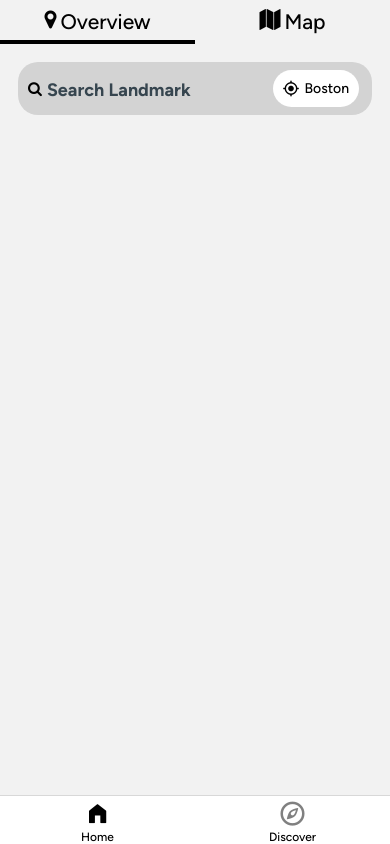
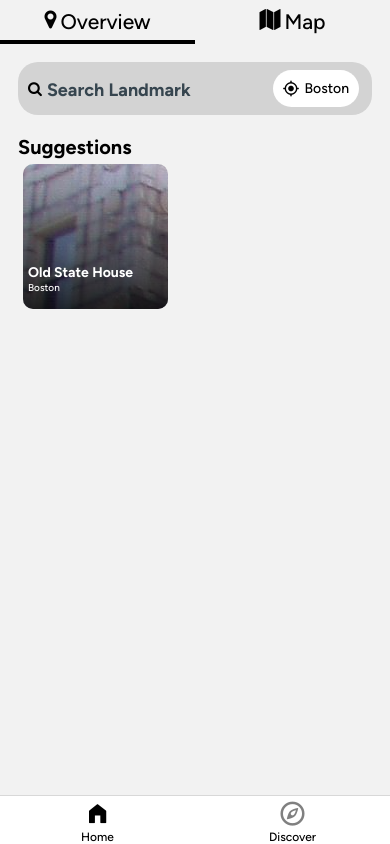
Before and after one commit to tnguy19/GottaSeeEmAll, a React Native app: screen /Home in a window 390 px wide. Built offline with nearby package versions, Linux system fonts and the light colour scheme.

Commit message:
Add location card and placeholder reesource

```diff
--- /dev/null
+++ b/components/Section/OverviewSection.js
@@ -0,0 +1,26 @@
+import { View, StyleSheet, Text} from "react-native";
+import PlaceCard from "./PlaceCard";
+
+export default function OverviewSection({title}){
+    return (
+        <View style={styles.sectionContainer}>
+            <Text style={styles.title}>{title}</Text>
+            <PlaceCard
+                title='Old State House'
+                location='Boston'
+                imageUri={require('../../assets/locationImages/test1.jpg')}
+            />
+        </View>
+    )
+}
+
+const styles = StyleSheet.create({
+    sectionContainer: {
+        marginTop: 20
+    },
+    title: {
+        fontFamily: 'figtree-bold',
+        fontSize: 20
+    },
+
+});
--- /dev/null
+++ b/components/Section/PlaceCard.js
@@ -0,0 +1,61 @@
+import { View, ImageBackground, StyleSheet, Text, Dimensions, TouchableOpacity } from "react-native";
+import { LinearGradient } from "expo-linear-gradient";
+
+const windowWidth = Dimensions.get('window').width;
+const windowHeight = Dimensions.get('window').height;
+
+export default function PlaceCard({ imageUri, title, location }) {
+    return (
+        <TouchableOpacity>
+            <View style={styles.cardContainer}>
+                <ImageBackground
+                    source={imageUri}
+                    style={styles.ImageBackground}
+                    resizeMode="cover"
+                >
+                    <LinearGradient
+                        colors={['transparent', 'rgba(0,0,0,0.8)']}
+                        style={styles.gradient}
+                    >
+                        <View style={styles.textContainer}>
+                            <Text style={styles.title}>{title}</Text>
+                            <Text style={styles.location}>{location}</Text>
+                        </View>
+                    </LinearGradient>
+                </ImageBackground>
+            </View>
+        </TouchableOpacity>
+    )
+}
+
+const styles = StyleSheet.create({
+    cardContainer: {
+        width: windowWidth / 3 + 15,
+        height: windowWidth / 3 + 15,
+        borderRadius: 10,
+        overflow: 'hidden',
+        margin: 5,
+    },
+    ImageBackground: {
+        flex: 1,
+    },
+    gradient: {
+        flex: 1,
+        justifyContent: 'flex-end',
+        paddingBottom: 10,
+    },
+    textContainer: {
+        paddingHorizontal: 5,
+        paddingBottom: 5,
+    },
+    title: {
+        fontSize: 14,
+        color: 'white',
+        fontFamily: 'figtree-bold'
+    },
+    location: {
+        fontSize: 10,
+        color: 'white',
+        fontFamily: 'figtree-medium'
+    },
+});
--- a/package.json
+++ b/package.json
@@ -18,7 +18,8 @@
     "expo-status-bar": "~1.12.1",
     "react": "18.2.0",
     "react-native": "0.74.5",
-    "expo-splash-screen": "~0.27.5"
+    "expo-splash-screen": "~0.27.5",
+    "expo-linear-gradient": "~13.0.2"
   },
   "devDependencies": {
     "@babel/core": "^7.20.0"
--- a/screens/mainApp/Home.js
+++ b/screens/mainApp/Home.js
@@ -2,6 +2,7 @@ import { View, StyleSheet } from "react-native";
 import SearchBar from "../../components/SearchBar/SearchBar";
 import { useState, useEffect } from "react";
 import HomeHeader from "../../components/HomeHeader/HomeHeader";
+import OverviewSection from "../../components/Section/OverviewSection";
 
 export default function Home({navigation}){
     const [currentView, setCurrentView] = useState('Overview');
@@ -26,6 +27,7 @@ export default function Home({navigation}){
     return (
         <View style={styles.container}>
         <SearchBar/>
+        <OverviewSection title='Suggestions'/>
         </View>
     )
 }
```
Also changed, not shown: assets/locationImages/test1.jpg (added), 1 other file (tests, documents, lock files or other folders).
